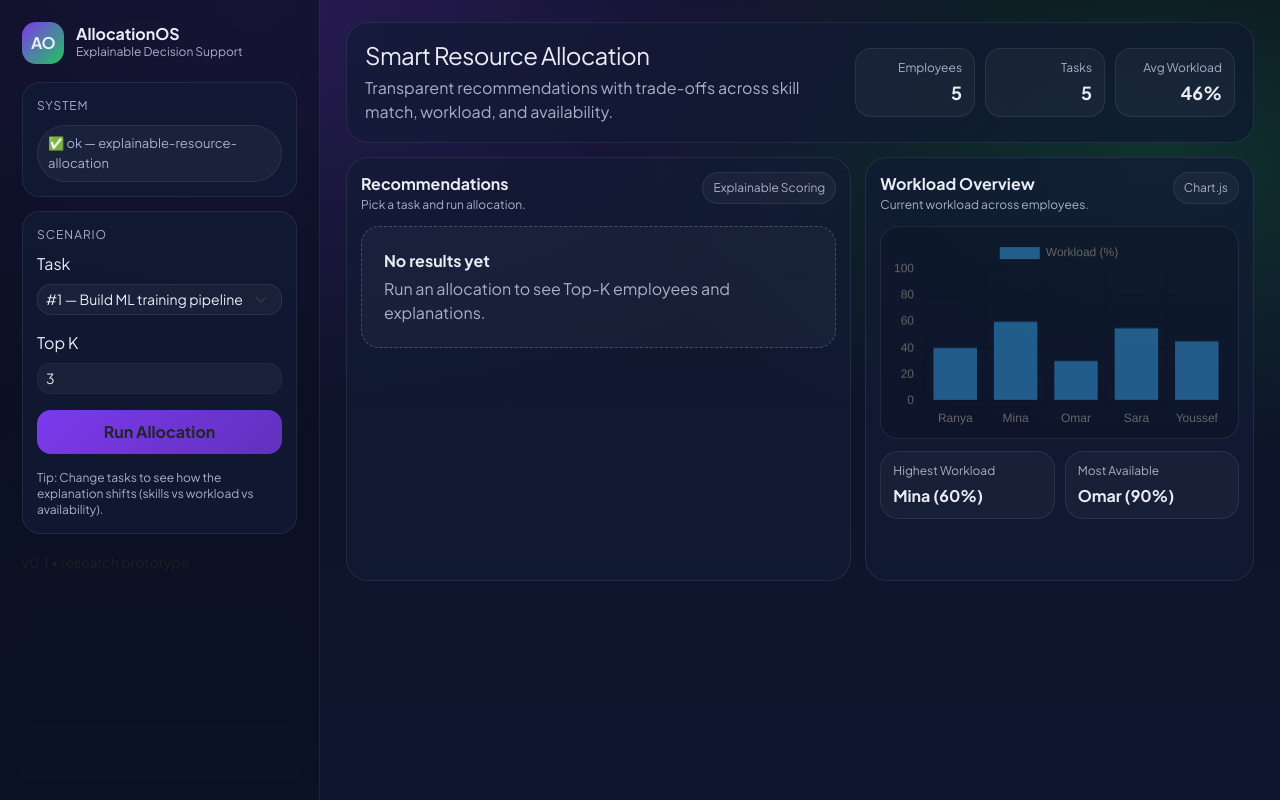
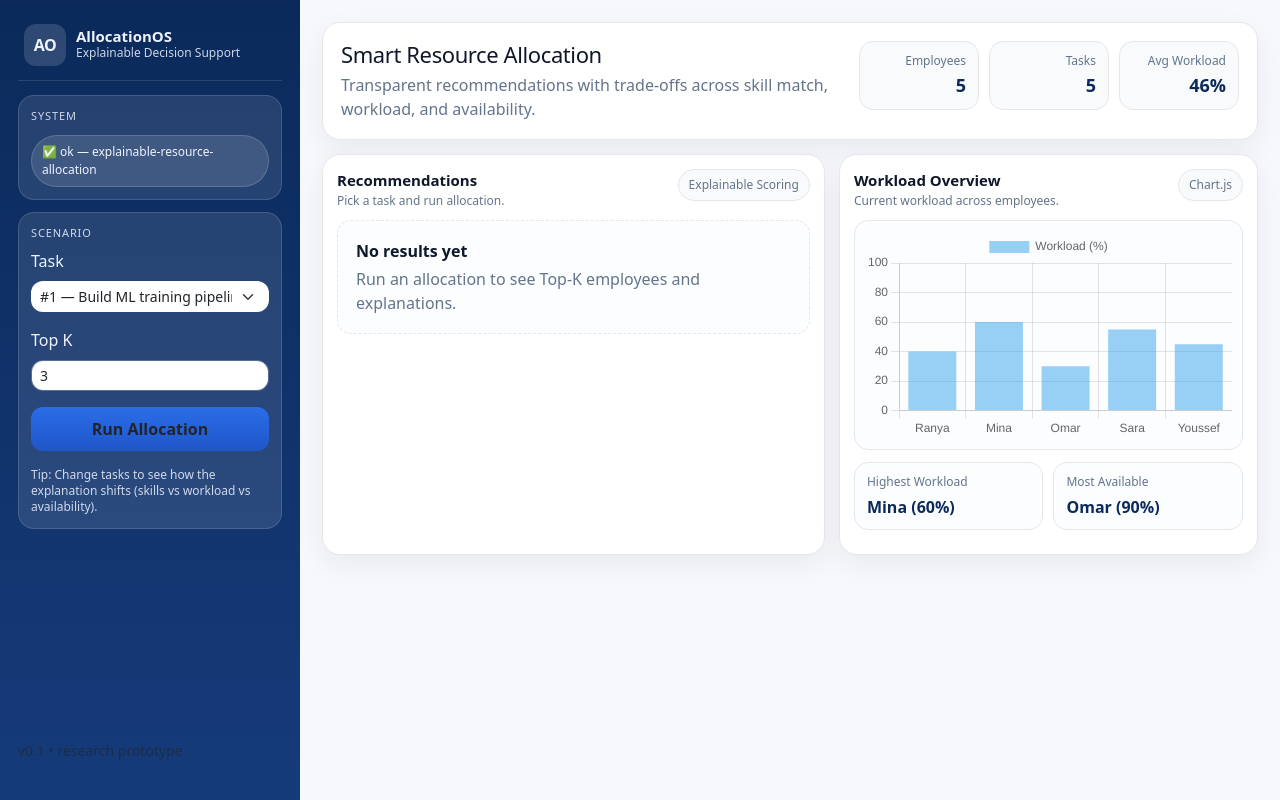
Before and after one commit to BEZZARRANYA/explainable-resource-allocation, a Flask app: page / in a window 1280 px wide. Run offline with Flask 3, Linux system fonts and the light colour scheme; data comes from the database, SQL or seed files in the repository.

Commit message:
Switch dashboard to corporate clean consulting theme

```diff
--- a/static/css/styles.css
+++ b/static/css/styles.css
@@ -1,128 +1,126 @@
 :root{
-  --bg0:#0b1020;
-  --bg1:#0f1730;
-  --panel:#121b35;
-  --panel2:#0f1730;
-  --text:#e9ecf5;
-  --muted:#a8b0c7;
-  --line:rgba(255,255,255,0.08);
-  --brand:#7c3aed; /* violet */
-  --brand2:#22c55e; /* green */
-  --warn:#f59e0b;
+  --bg:#f6f8fb;
+  --panel:#ffffff;
+  --text:#0f172a;        /* slate-900 */
+  --muted:#64748b;       /* slate-500 */
+  --line:#e5e7eb;        /* gray-200 */
+  --navy:#0b2a5b;        /* brand */
+  --navy2:#163b7a;
+  --accent:#2563eb;      /* blue-600 */
+  --good:#16a34a;        /* green-600 */
+  --shadow: 0 10px 30px rgba(2, 6, 23, 0.06);
 }
 
-* { box-sizing: border-box; }
-body {
-  font-family: "Plus Jakarta Sans", system-ui, -apple-system, Segoe UI, Roboto, Arial, sans-serif;
+*{ box-sizing:border-box; }
+body{
+  margin:0;
+  font-family: ui-sans-serif, system-ui, -apple-system, Segoe UI, Roboto, Arial, "Apple Color Emoji","Segoe UI Emoji";
   color: var(--text);
-  margin: 0;
+  background: var(--bg);
 }
 
-.app-bg{
-  background: radial-gradient(1200px 700px at 20% 0%, rgba(124,58,237,0.25), transparent 60%),
-              radial-gradient(900px 500px at 90% 20%, rgba(34,197,94,0.18), transparent 60%),
-              linear-gradient(180deg, var(--bg0), var(--bg1));
-  min-height: 100vh;
-}
-
-/* Shell */
+/* Layout */
 .app-shell{
-  display: grid;
-  grid-template-columns: 320px 1fr;
+  display:grid;
+  grid-template-columns: 300px 1fr;
   min-height: 100vh;
 }
 
 /* Sidebar */
 .sidebar{
-  border-right: 1px solid var(--line);
-  padding: 22px;
-  background: rgba(10,15,30,0.55);
-  backdrop-filter: blur(10px);
+  background: linear-gradient(180deg, var(--navy), var(--navy2));
+  color: #eef2ff;
+  padding: 18px;
 }
 
 .brand{
   display:flex;
-  gap:12px;
   align-items:center;
-  margin-bottom: 18px;
+  gap: 10px;
+  padding: 6px 6px 14px 6px;
+  border-bottom: 1px solid rgba(255,255,255,0.12);
+  margin-bottom: 14px;
 }
 
 .brand-mark{
   width:42px;height:42px;
-  border-radius: 14px;
+  border-radius: 12px;
+  background: rgba(255,255,255,0.14);
   display:flex;align-items:center;justify-content:center;
-  background: linear-gradient(135deg, rgba(124,58,237,1), rgba(34,197,94,1));
-  font-weight: 800;
+  font-weight: 900;
   letter-spacing: -0.5px;
 }
 
-.brand-title{ font-weight: 800; font-size: 16px; line-height: 1.1; }
-.brand-sub{ color: var(--muted); font-size: 12px; }
+.brand-title{ font-weight: 900; font-size: 15px; line-height:1.1; }
+.brand-sub{ opacity: 0.85; font-size: 12px; }
 
 .sidebar-card{
-  background: rgba(18,27,53,0.8);
-  border: 1px solid var(--line);
-  border-radius: 18px;
-  padding: 14px;
-  margin-top: 14px;
+  background: rgba(255,255,255,0.10);
+  border: 1px solid rgba(255,255,255,0.14);
+  border-radius: 16px;
+  padding: 12px;
+  margin-top: 12px;
 }
 
 .sidebar-label{
-  color: var(--muted);
-  font-size: 12px;
+  font-size: 11px;
+  letter-spacing: 0.08em;
   text-transform: uppercase;
-  letter-spacing: 0.08em;
+  opacity: 0.85;
 }
 
 .status-pill{
   display:inline-flex;
-  align-items:center;
-  margin-top:10px;
-  padding: 8px 10px;
+  margin-top: 10px;
+  padding: 7px 10px;
   border-radius: 999px;
-  border: 1px solid var(--line);
-  background: rgba(255,255,255,0.04);
-  font-size: 13px;
-  color: var(--muted);
+  background: rgba(255,255,255,0.12);
+  border: 1px solid rgba(255,255,255,0.16);
+  font-size: 12px;
 }
 
 .hint{
-  color: var(--muted);
+  margin-top: 10px;
   font-size: 12px;
+  opacity: 0.85;
   line-height: 1.35;
 }
 
 .sidebar-footer{
+  position: sticky;
+  top: calc(100vh - 60px);
   margin-top: 18px;
+  opacity: 0.8;
 }
 
-/* Main */
+/* Main area */
 .main{
-  padding: 22px 26px;
+  padding: 22px;
 }
 
-/* Hero */
+/* Header */
 .hero{
+  background: var(--panel);
   border: 1px solid var(--line);
-  background: linear-gradient(135deg, rgba(18,27,53,0.75), rgba(15,23,48,0.65));
-  border-radius: 22px;
-  padding: 18px 18px;
+  border-radius: 18px;
+  box-shadow: var(--shadow);
+  padding: 18px;
   display:flex;
-  gap: 14px;
-  align-items: center;
   justify-content: space-between;
+  align-items: flex-start;
+  gap: 12px;
 }
 
 .hero-title{
-  margin:0;
-  font-size: 24px;
-  letter-spacing: -0.6px;
+  margin: 0;
+  font-size: 22px;
+  letter-spacing: -0.4px;
 }
 
 .hero-sub{
-  margin:6px 0 0 0;
+  margin: 6px 0 0 0;
   color: var(--muted);
-  max-width: 640px;
+  max-width: 680px;
 }
 
 .hero-metrics{
@@ -131,70 +129,66 @@ body {
 }
 
 .metric{
+  background: #f8fafc;
   border: 1px solid var(--line);
-  background: rgba(255,255,255,0.04);
-  border-radius: 16px;
+  border-radius: 14px;
   padding: 10px 12px;
   min-width: 120px;
   text-align: right;
 }
 
 .metric-label{
+  font-size: 12px;
   color: var(--muted);
-  font-size: 12px;
 }
 .metric-value{
   font-size: 18px;
-  font-weight: 800;
+  font-weight: 900;
   margin-top: 2px;
+  color: var(--navy);
 }
 
-/* Panels */
+/* Panels grid */
 .content-grid{
   margin-top: 14px;
   display:grid;
-  grid-template-columns: 1.3fr 1fr;
+  grid-template-columns: 1.2fr 1fr;
   gap: 14px;
 }
 
 .panel{
+  background: var(--panel);
   border: 1px solid var(--line);
-  background: rgba(18,27,53,0.75);
-  border-radius: 22px;
+  border-radius: 18px;
+  box-shadow: var(--shadow);
   padding: 14px;
 }
 
 .panel-head{
   display:flex;
-  align-items:flex-start;
   justify-content: space-between;
+  align-items: flex-start;
   gap: 10px;
-  margin-bottom: 12px;
+  margin-bottom: 10px;
 }
 
 .panel-title{
-  font-weight: 800;
-  font-size: 16px;
+  font-weight: 900;
+  font-size: 15px;
 }
+
 .panel-subtitle{
+  font-size: 12px;
   color: var(--muted);
-  font-size: 12px;
 }
 
 .pill{
+  font-size: 12px;
+  color: var(--muted);
+  background: #f8fafc;
   border: 1px solid var(--line);
-  background: rgba(255,255,255,0.04);
-  color: var(--muted);
+  border-radius: 999px;
   padding: 6px 10px;
-  border-radius: 999px;
-  font-size: 12px;
-}
-
-.chart-wrap{
-  border-radius: 18px;
-  border: 1px solid var(--line);
-  background: rgba(0,0,0,0.12);
-  padding: 10px;
 }
 
 /* Results */
@@ -202,52 +196,59 @@ body {
   display:flex;
   flex-direction: column;
   gap: 10px;
-  min-height: 340px;
+  min-height: 320px;
 }
 
 .empty-state{
-  border: 1px dashed rgba(255,255,255,0.20);
-  border-radius: 18px;
-  padding: 22px;
-  color: var(--muted);
-  background: rgba(255,255,255,0.03);
+  border: 1px dashed var(--line);
+  border-radius: 14px;
+  padding: 18px;
+  background: #fbfdff;
 }
-.empty-title{ color: var(--text); font-weight: 800; }
-.empty-sub{ margin-top: 4px; }
+.empty-title{ font-weight: 900; }
+.empty-sub{ color: var(--muted); margin-top: 4px; }
 
-/* Result item */
 .result-item{
   border: 1px solid var(--line);
-  border-radius: 18px;
+  border-radius: 14px;
   padding: 12px;
-  background: rgba(15,23,48,0.55);
+  background: #ffffff;
 }
 
 .badge-score{
   font-size: 12px;
-  padding: 7px 10px;
+  padding: 6px 10px;
   border-radius: 999px;
-  border: 1px solid rgba(34,197,94,0.35);
-  background: rgba(34,197,94,0.12);
-  color: #c8f7d6;
+  background: rgba(22,163,74,0.10);
+  border: 1px solid rgba(22,163,74,0.20);
+  color: #0f5132;
+  font-weight: 800;
 }
 
 .kv{
   display:flex;
-  gap: 10px;
+  gap: 8px;
   flex-wrap: wrap;
   margin-top: 10px;
+  font-size: 12px;
   color: var(--muted);
-  font-size: 12px;
 }
+
 .kv > div{
+  background: #f8fafc;
   border: 1px solid var(--line);
-  background: rgba(255,255,255,0.03);
   border-radius: 999px;
   padding: 6px 10px;
 }
 
-/* Mini cards */
+/* Chart + mini cards */
+.chart-wrap{
+  border: 1px solid var(--line);
+  border-radius: 14px;
+  background: #fbfdff;
+  padding: 10px;
+}
+
 .mini-grid{
   display:grid;
   grid-template-columns: 1fr 1fr;
@@ -257,30 +258,31 @@ body {
 
 .mini-card{
   border: 1px solid var(--line);
-  background: rgba(255,255,255,0.03);
-  border-radius: 18px;
-  padding: 10px 12px;
-}
-.mini-label{ color: var(--muted); font-size: 12px; }
-.mini-value{ font-weight: 800; margin-top: 4px; }
-
-/* Buttons + inputs */
-.btn-brand{
-  background: linear-gradient(135deg, rgba(124,58,237,1), rgba(124,58,237,0.75));
-  border: 0;
   border-radius: 14px;
   padding: 10px 12px;
-  font-weight: 800;
+  background: #fbfdff;
 }
-.btn-brand:hover{ filter: brightness(1.05); }
 
+.mini-label{ font-size: 12px; color: var(--muted); }
+.mini-value{ font-weight: 900; margin-top: 4px; color: var(--navy); }
+
+/* Form controls */
 .form-select, .form-control{
-  background-color: rgba(255,255,255,0.04);
-  border: 1px solid var(--line);
-  color: var(--text);
-  border-radius: 14px;
+  border-radius: 12px;
+  border: 1px solid rgba(255,255,255,0.22);
 }
+
 .form-select:focus, .form-control:focus{
-  border-color: rgba(124,58,237,0.6);
-  box-shadow: 0 0 0 .25rem rgba(124,58,237,0.15);
+  box-shadow: 0 0 0 .25rem rgba(37, 99, 235, 0.18);
+  border-color: rgba(37,99,235,0.55);
 }
+
+/* Brand button */
+.btn-brand{
+  background: linear-gradient(180deg, #2b6de8, #1f56c8);
+  border: none;
+  border-radius: 12px;
+  padding: 10px 12px;
+  font-weight: 900;
+}
+.btn-brand:hover{ filter: brightness(1.02); }
--- a/templates/dashboard.html
+++ b/templates/dashboard.html
@@ -16,7 +16,7 @@
   <link rel="preconnect" href="https://fonts.gstatic.com" crossorigin>
   <link href="https://fonts.googleapis.com/css2?family=Plus+Jakarta+Sans:wght@400;600;700&display=swap" rel="stylesheet">
 </head>
-<body class="app-bg">
+<body>
 
 <div class="app-shell">
   <!-- Sidebar -->
```
